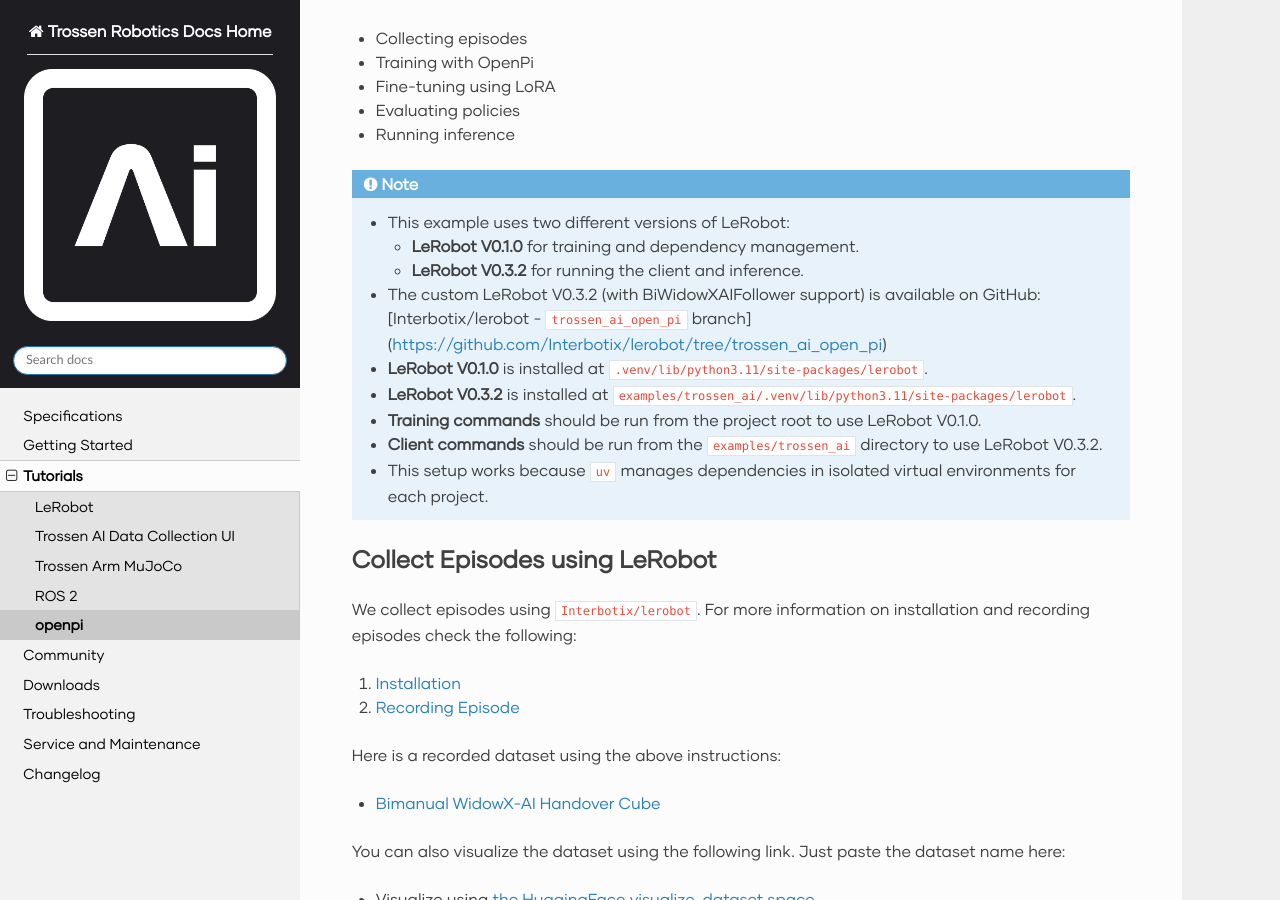
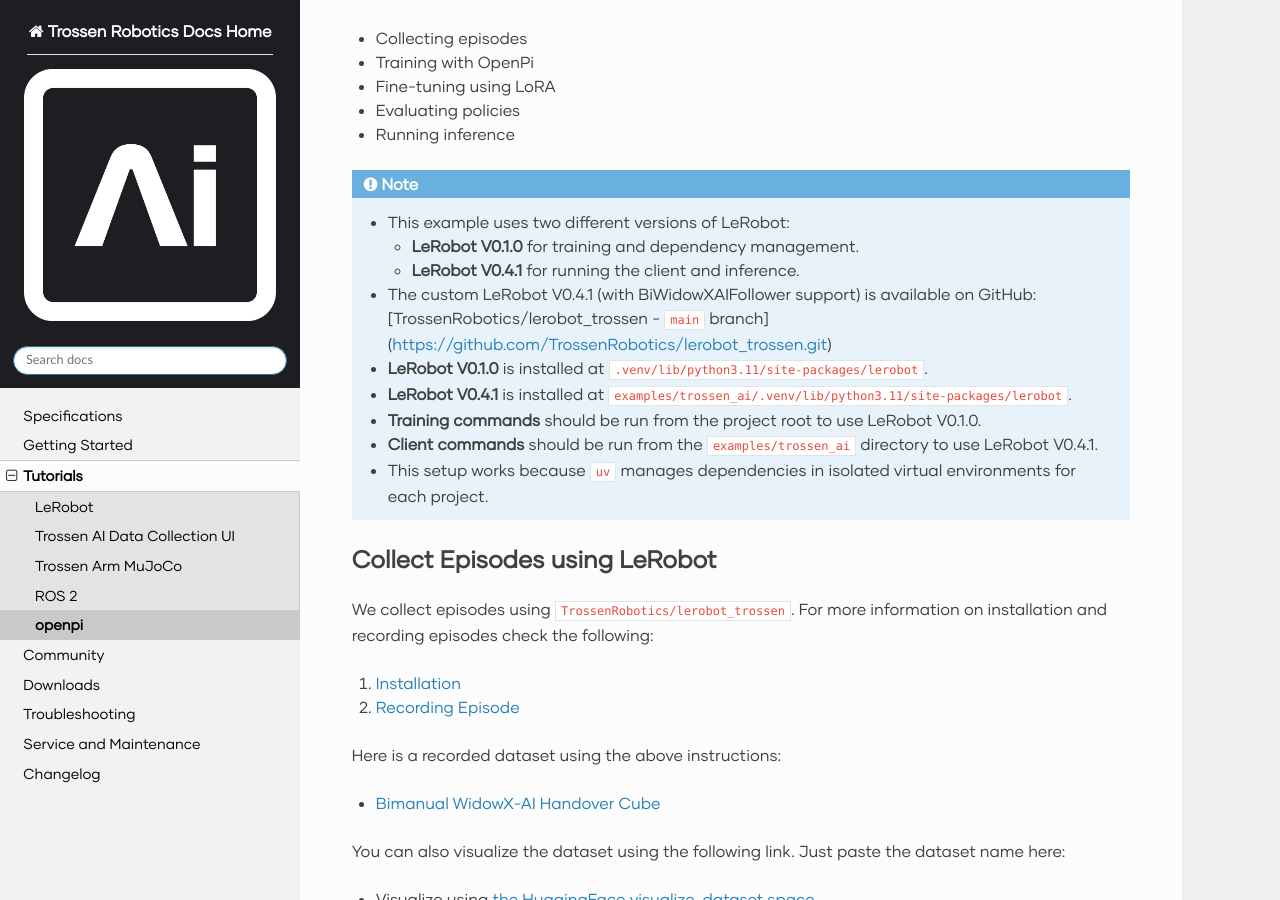
Before and after one commit to TrossenRobotics/trossen_arm, a Sphinx documentation site: the page built from docs/tutorials/openpi.rst, in a window 1280 px wide and 900 px high, scrolled down 1876 px. Built offline with Sphinx 7.4.7 and the Read the Docs theme 3.1.0, drawn with Linux system fonts in a browser that asks for light colours; some web fonts are replaced; pages that are not in the unit, such as notebooks, are missing from menus; part of the change alters nothing that is shown; some of the changed text lies outside the part shown.

Commit message:
update Pi0.5 docs

```diff
--- a/docs/tutorials/openpi.rst
+++ b/docs/tutorials/openpi.rst
@@ -60,20 +60,20 @@ This tutorial walks you through:
     - This example uses two different versions of LeRobot:
 
       - **LeRobot V0.1.0** for training and dependency management.
-      - **LeRobot V0.3.2** for running the client and inference.
+      - **LeRobot V0.4.1** for running the client and inference.
 
-    - The custom LeRobot V0.3.2 (with BiWidowXAIFollower support) is available on GitHub:
-      [Interbotix/lerobot - ``trossen_ai_open_pi`` branch](https://github.com/Interbotix/lerobot/tree/trossen_ai_open_pi)
+    - The custom LeRobot V0.4.1 (with BiWidowXAIFollower support) is available on GitHub:
+      [TrossenRobotics/lerobot_trossen - ``main`` branch](https://github.com/TrossenRobotics/lerobot_trossen.git)
     - **LeRobot V0.1.0** is installed at ``.venv/lib/python3.11/site-packages/lerobot``.
-    - **LeRobot V0.3.2** is installed at ``examples/trossen_ai/.venv/lib/python3.11/site-packages/lerobot``.
+    - **LeRobot V0.4.1** is installed at ``examples/trossen_ai/.venv/lib/python3.11/site-packages/lerobot``.
     - **Training commands** should be run from the project root to use LeRobot V0.1.0.
-    - **Client commands** should be run from the ``examples/trossen_ai`` directory to use LeRobot V0.3.2.
+    - **Client commands** should be run from the ``examples/trossen_ai`` directory to use LeRobot V0.4.1.
     - This setup works because ``uv`` manages dependencies in isolated virtual environments for each project.
 
 Collect Episodes using LeRobot
 ==============================
 
-We collect episodes using ``Interbotix/lerobot``. For more information on installation and recording episodes check the following:
+We collect episodes using ``TrossenRobotics/lerobot_trossen``. For more information on installation and recording episodes check the following:
 
 #. `Installation <https://docs.trossenrobotics.com/trossen_arm/main/tutorials/lerobot/setup.html>`_
 #. `Recording Episode <https://docs.trossenrobotics.com/trossen_arm/main/tutorials/lerobot/record_episode.html>`_
@@ -155,46 +155,138 @@ Example configuration for training on the Trossen AI dataset:
     In this example the dataset has 4 cameras: ``top``, ``bottom``, ``left`` and ``right``.
     We map them to the expected input names of the model: ``cam_high``, ``cam_low``, ``cam_left_wrist`` and ``cam_right_wrist``.
 
-.. code-block:: python
 
-   TrainConfig(
-       name="pi0_trossen_transfer_block",
-       model=pi0.Pi0Config(paligemma_variant="gemma_2b_lora", action_expert_variant="gemma_300m_lora"),
-       data=LeRobotAlohaDataConfig(
-           use_delta_joint_actions=False,
-           adapt_to_pi=False,
-           repo_id="TrossenRoboticsCommunity/bimanual-widowxai-handover-cube",
-           assets=AssetsConfig(
-               assets_dir="gs://openpi-assets/checkpoints/pi0_base/assets",
-               asset_id="trossen",
-           ),
-           default_prompt="grab and handover the red cube",
-           repack_transforms=_transforms.Group(
-               inputs=[
-                   _transforms.RepackTransform(
-                       {
-                           "images": {
-                               "cam_high": "observation.images.top",
-                               "cam_left_wrist": "observation.images.left",
-                               "cam_right_wrist": "observation.images.right",
-                               "cam_low": "observation.images.bottom",
-                           },
-                           "state": "observation.state",
-                           "actions": "action",
-                       }
-                   )
-               ]
-           ),
-       ),
-       weight_loader=weight_loaders.CheckpointWeightLoader("gs://openpi-assets/checkpoints/pi0_base/params"),
-       num_train_steps=20_000,
-       batch_size=8,
-       freeze_filter=pi0.Pi0Config(
-           paligemma_variant="gemma_2b_lora", action_expert_variant="gemma_300m_lora"
-       ).get_freeze_filter(),
-       # Turn off EMA for LoRA finetuning.
-       ema_decay=None,
-   )
+.. tabs::
+
+   .. group-tab:: Pi 0 Training Configuration
+
+        .. code-block:: python
+
+            TrainConfig(
+                name="pi0_trossen_transfer_block",
+                model=pi0_config.Pi0Config(paligemma_variant="gemma_2b_lora", action_expert_variant="gemma_300m_lora"),
+                data=LeRobotAlohaDataConfig(
+                    use_delta_joint_actions=False,
+                    adapt_to_pi=False,
+                    repo_id="TrossenRoboticsCommunity/bimanual-widowxai-handover-cube",
+                    assets=AssetsConfig(
+                        assets_dir="gs://openpi-assets/checkpoints/pi0_base/assets",
+                        asset_id="trossen",
+                    ),
+                    default_prompt="grab and handover the red cube",
+                    repack_transforms=_transforms.Group(
+                        inputs=[
+                            _transforms.RepackTransform(
+                                {
+                                    "images": {
+                                        "cam_high": "observation.images.top",
+                                        "cam_left_wrist": "observation.images.left",
+                                        "cam_right_wrist": "observation.images.right",
+                                    },
+                                    "state": "observation.state",
+                                    "actions": "action",
+                                }
+                            )
+                        ]
+                    ),
+                ),
+                weight_loader=weight_loaders.CheckpointWeightLoader("gs://openpi-assets/checkpoints/pi0_base/params"),
+                num_train_steps=20_000,
+                batch_size=2,
+                freeze_filter=pi0_config.Pi0Config(
+                    paligemma_variant="gemma_2b_lora", action_expert_variant="gemma_300m_lora"
+                ).get_freeze_filter(),
+                # Turn off EMA for LoRA finetuning.
+                ema_decay=None,
+            )
+
+   .. group-tab:: Pi 0.5 Training Configuration
+
+        .. code-block:: python
+            :emphasize-lines: 3,9,28
+
+            TrainConfig(
+                name="pi05_trossen_transfer_block",
+                model=pi0_config.Pi0Config(pi05=True),
+                data=LeRobotAlohaDataConfig(
+                    use_delta_joint_actions=False,
+                    adapt_to_pi=False,
+                    repo_id="TrossenRoboticsCommunity/bimanual-widowxai-handover-cube",
+                    assets=AssetsConfig(
+                        assets_dir="gs://openpi-assets/checkpoints/pi05_base/assets",
+                        asset_id="trossen",
+                    ),
+                    default_prompt="grab and handover the red cube",
+                    repack_transforms=_transforms.Group(
+                        inputs=[
+                            _transforms.RepackTransform(
+                                {
+                                    "images": {
+                                        "cam_high": "observation.images.top",
+                                        "cam_left_wrist": "observation.images.left",
+                                        "cam_right_wrist": "observation.images.right",
+                                    },
+                                    "state": "observation.state",
+                                    "actions": "action",
+                                }
+                            )
+                        ]
+                    ),
+                ),
+                weight_loader=weight_loaders.CheckpointWeightLoader("gs://openpi-assets/checkpoints/pi05_base/params"),
+                num_train_steps=80_000,
+                batch_size=8,
+            )
+
+   .. group-tab:: Multi Task Training
+
+        We train using the task prompt provided in the dataset instead of a default prompt.
+        This prompt is prepended to the model input during training.
+
+        .. code-block:: python
+           :emphasize-lines: 8,25
+
+           TrainConfig(
+                name="pi05_trossen_multitask_training",
+                model=pi0_config.Pi0Config(pi05=True),
+                data=LeRobotAlohaDataConfig(
+                    use_delta_joint_actions=False,
+                    adapt_to_pi=False,
+                    repo_id="TrossenRoboticsCommunity/trossen_ai_stationary_organize_tools",
+                    base_config=DataConfig(prompt_from_task=True),
+                    assets=AssetsConfig(
+                        assets_dir="gs://openpi-assets/checkpoints/pi05_base/assets",
+                        asset_id="trossen",
+                    ),
+                    repack_transforms=_transforms.Group(
+                        inputs=[
+                            _transforms.RepackTransform(
+                                {
+                                    "images": {
+                                        "cam_high": "observation.images.cam_high",
+                                        "cam_left_wrist": "observation.images.cam_left_wrist",
+                                        "cam_right_wrist": "observation.images.cam_right_wrist",
+                                        "cam_low": "observation.images.cam_low",
+                                    },
+                                    "state": "observation.state",
+                                    "actions": "action",
+                                    "prompt": "prompt",
+                                }
+                            )
+                        ]
+                    ),
+                ),
+                weight_loader=weight_loaders.CheckpointWeightLoader("gs://openpi-assets/checkpoints/pi05_base/params"),
+                num_train_steps=100_000,
+                batch_size=2,
+                freeze_filter=pi0_config.Pi0Config(
+                    paligemma_variant="gemma_2b_lora", action_expert_variant="gemma_300m_lora"
+                ).get_freeze_filter(),
+                # Turn off EMA for LoRA finetuning.
+                ema_decay=None,
+                save_interval=5000,
+            )
+
 
 We trained on a RTX5090 and fine-tuned using LoRA.
 
```
